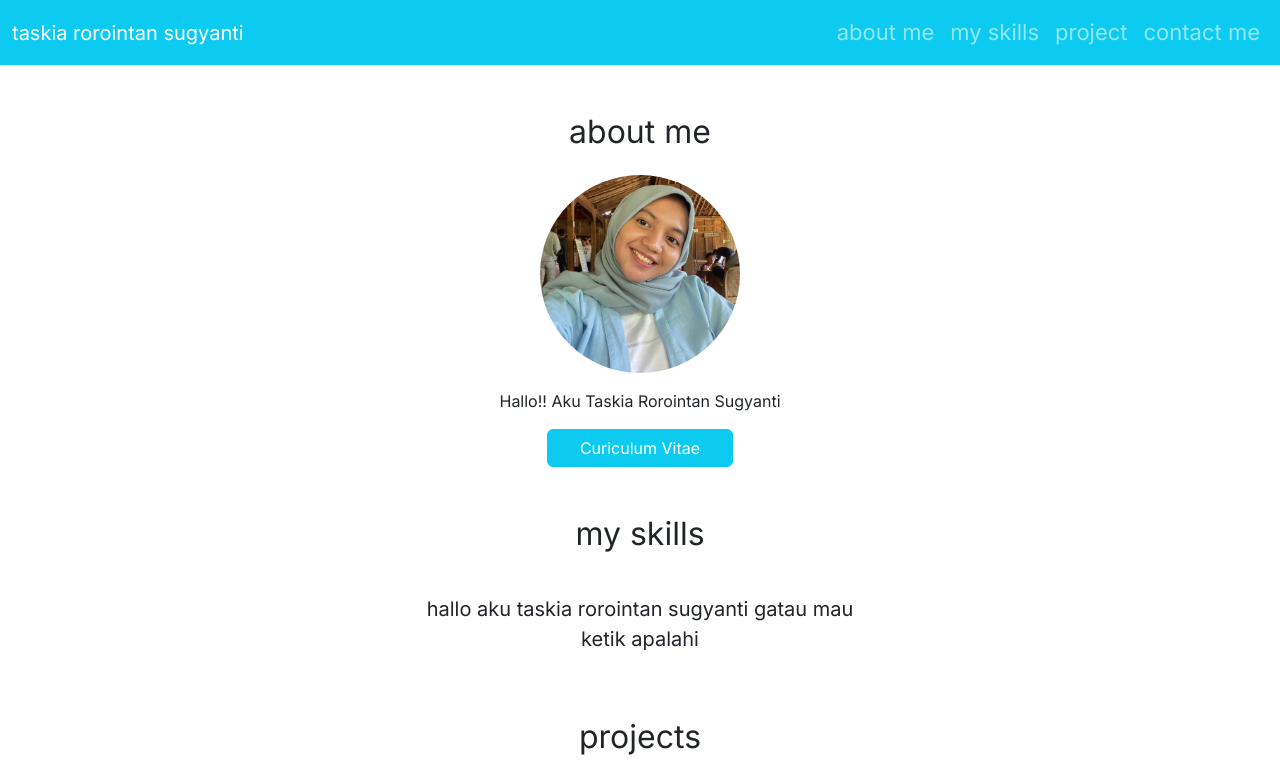
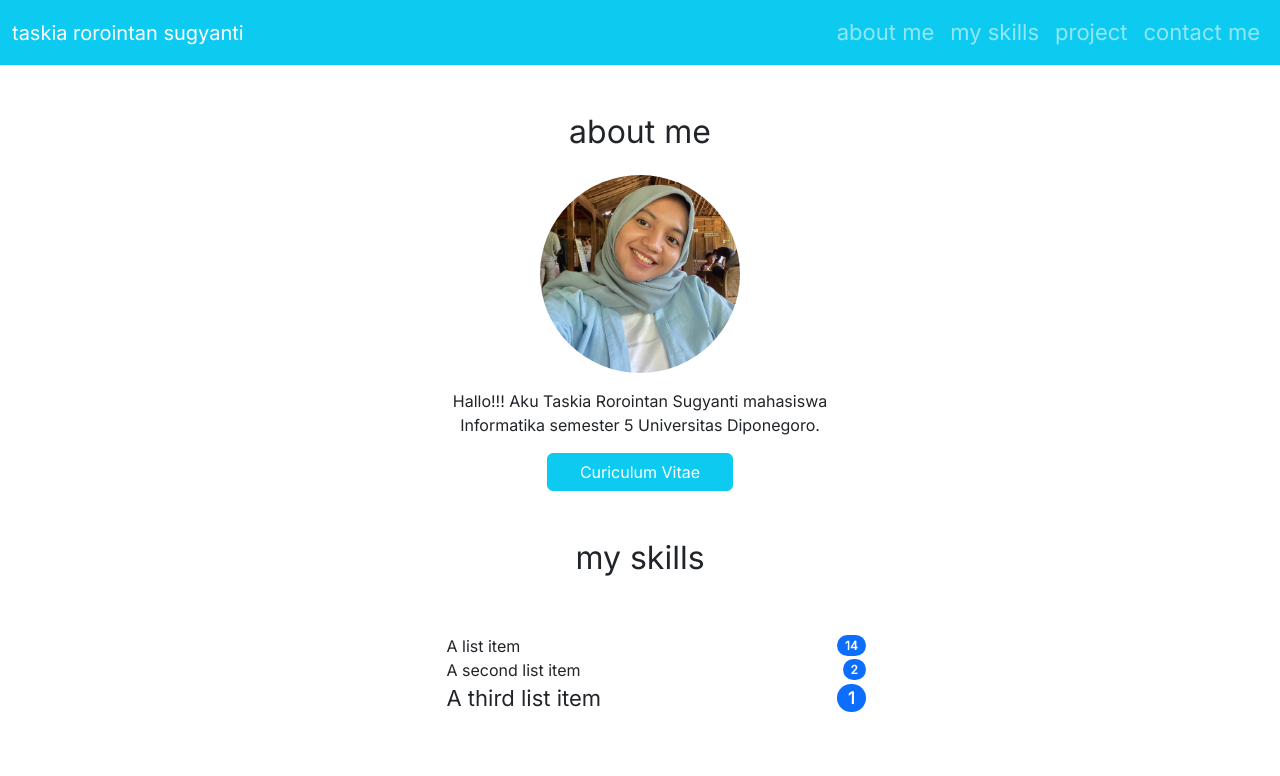
Before and after one commit to taskiaintan/taskiaintan.github.io, a plain HTML site: page index.html in a window 1280 px wide. Shown: the top 776 px of the page. Drawn offline with nearby package versions, Linux system fonts and the light colour scheme.

Commit message:
rename navbar to index

```diff
--- a/navbar.html
+++ b/index.html
@@ -50,7 +50,7 @@
       <div class="row justify-content-center fs-6 text-center mt-3">
         <div class="col-md-5">
             <img src="gambar/pp fix.jpeg" class="rounded-circle" alt="" width="200px">
-        <p class="mt-3">Hallo!! Aku Taskia Rorointan Sugyanti</p>
+        <p class="mt-3">Hallo!!! Aku Taskia Rorointan Sugyanti mahasiswa Informatika semester 5 Universitas Diponegoro.</p>
         </div>
       </div>
       <div class="d-grid gap-2 col-2 mx-auto">
@@ -59,17 +59,28 @@
     </div>
 
    <section id="skills">
-    <div class="container">
+    <div class="container content-center">
         <div class="row text-center mt-5">
           <div class="col">
             <h2>my skills</h2>
           </div>
         </div>
-        <div class="row justify-content-center fs-5 text-center mt-3">
-          <div class="col-md-5">
-          <p class="mt-3">hallo  aku taskia rorointan sugyanti gatau mau ketik apalahi</p>
-          </div>
-        </div>
+        <div class="row d-flex justify-content-center text-center mt-5">
+            <div class="col-5">
+                <ul class="">
+                    <li class="list-group-item d-flex justify-content-between align-items-center fs-6">
+                      A list item
+                      <span class="badge bg-primary rounded-pill">14</span>
+                    </li>
+                    <li class="list-group-item d-flex justify-content-between align-items-center fs-6">
+                      A second list item
+                      <span class="badge bg-primary rounded-pill">2</span>
+                    </li>
+                    <li class="list-group-item d-flex justify-content-between align-items-center">
+                      A third list item
+                      <span class="badge bg-primary rounded-pill">1</span>
+                    </li>
+                  </ul>
       </div>
    </section>
 
```
